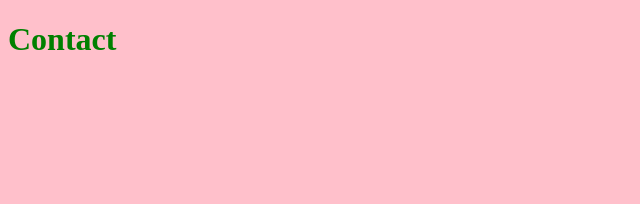
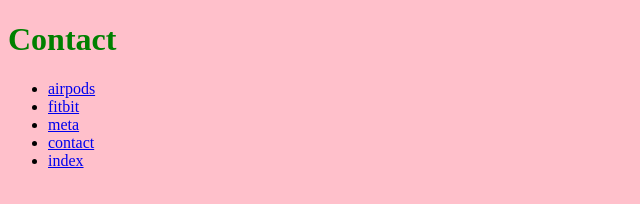
Before and after one commit to 11180719/11180719.github.io, a plain HTML site: page contact.html in a window 1280 px wide. Shown: the whole page, without its empty margins (0-640 px from the left). Drawn offline with Linux system fonts and the light colour scheme.

Commit message:
Update contact.html

```diff
--- a/contact.html
+++ b/contact.html
@@ -17,6 +17,13 @@
 <body>
 
 <h1>Contact</h1>
+<ul>
+	<li><a href = "airpods.html">airpods</a></li>
+	<li><a href = "fitbit.html">fitbit</a></li>
+	<li><a href = "meta.html">meta</a></li>
+	<li><a href = "contact.html">contact</a></li>
+	<li><a href = "index.html">index</a></li>
+</ul>
 
 </body>
 </html>
```
